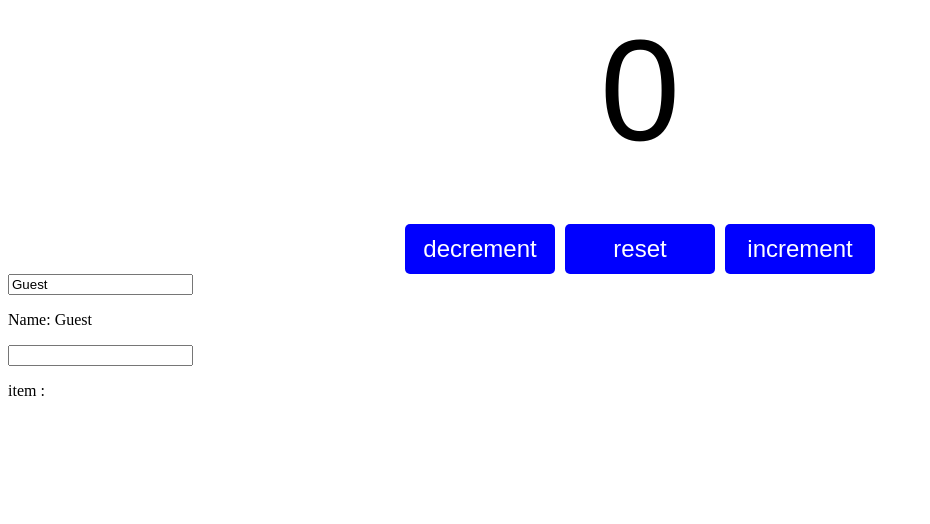
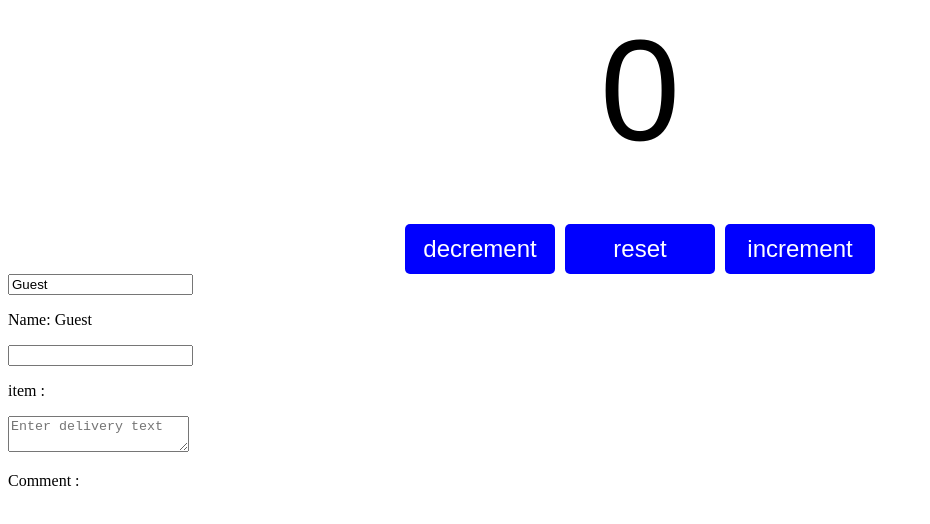
Before and after one commit to Tayobonferejo/react-counter, a React (Vite) app: page / in a window 1280 px wide. Shown: the top 524 px of the page, without its empty margins (0-930 px from the left). Built offline with nearby package versions, Linux system fonts and the light colour scheme.

Commit message:
counter complete

```diff
--- a/src/UseState.jsx
+++ b/src/UseState.jsx
@@ -4,6 +4,7 @@
 function Component () {
     const [name, setName] = useState("Guest");
     const [item , setItem] = useState();
+    const [comment, setComment] = useState("")
 
     function handleNameChange(event) {
         setName(event.target.value);
@@ -13,6 +14,10 @@
         setItem(event.target.value);
     }
 
+    function handleCommentChange(event) {
+        setComment(event.target.value);
+    }
+
     return (
         <div>
             <input value={name} onChange={handleNameChange}/>
@@ -20,6 +25,9 @@
 
             <input value={item} onChange={handleItemChange} type="number"></input>
             <p>item : {item}</p>
+
+            <textarea value={comment} onChange={handleCommentChange} placeholder="Enter delivery text"></textarea>
+            <p>Comment : {comment}</p>
         </div>
     )
 }
```
